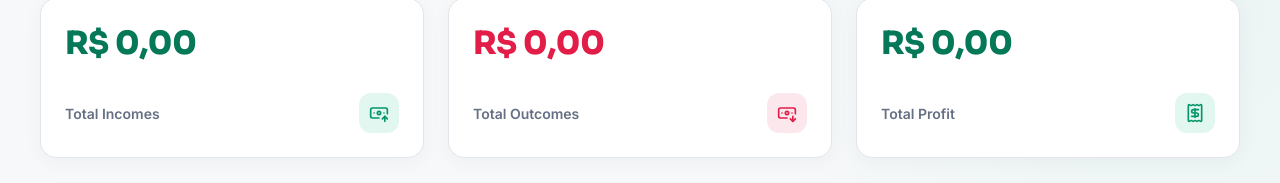
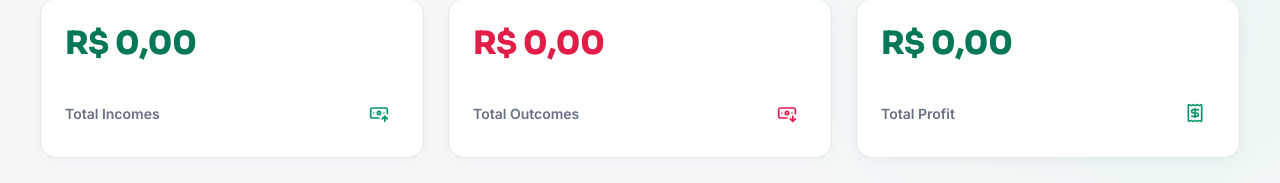
Before and after one commit to DevCarlos779/Money-Tracker, a React (Vite) app: page / in a window 1280 px wide. Shown: the part 182-365 px from the top of the page. Built offline with nearby package versions, Linux system fonts and the light colour scheme; no server answers.

Commit message:
Reformulando Design

```diff
--- a/src/pages/Overview/OverviewStyles.ts
+++ b/src/pages/Overview/OverviewStyles.ts
@@ -36,7 +36,9 @@ export const CardSummary = styled.div`
   gap: 20px;
 
   box-shadow: 0 4px 20px rgba(16, 24, 40, 0.04);
-  transition: transform 0.2s ease, box-shadow 0.2s ease;
+  transition:
+    transform 0.2s ease,
+    box-shadow 0.2s ease;
 
   &:hover {
     transform: translateY(-2px);
@@ -75,8 +77,11 @@ export const IconBadge = styled.span<{ $variant: "green" | "red" }>`
   justify-content: center;
   flex-shrink: 0;
 
-  background-color: ${({ theme, $variant }) =>
-    $variant === "green" ? "rgba(16, 185, 129, 0.12)" : "rgba(225, 29, 72, 0.10)"};
+  background-color: ({ $variant }) =>
+    $variant === "green"
+      ? "rgba(16, 185, 129, 0.12)"
+      : "rgba(225, 29, 72, 0.10)";
+
   color: ${({ theme, $variant }) =>
     $variant === "green" ? theme["green-600"] : theme["red-600"]};
 `;
```
